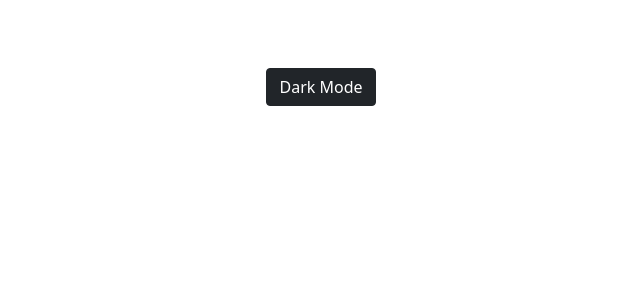
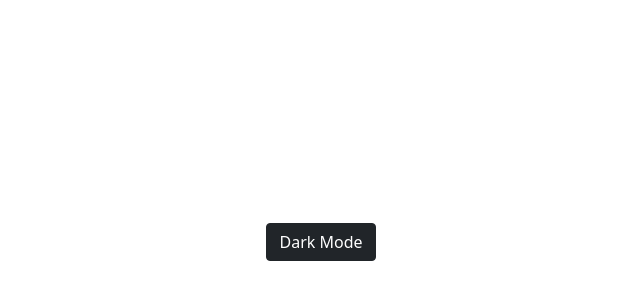
Before and after one commit to FrancoGallo/DarkMode, a plain HTML site: page index.html in a window 1280 px wide. Shown: the part 158-458 px from the top of the page, without its empty margins (319-959 px from the left). Drawn offline with nearby package versions, Linux system fonts and the light colour scheme.

Commit message:
cambio en la altura del body

```diff
--- a/css/style.css
+++ b/css/style.css
@@ -2,7 +2,7 @@
 
 /* Estilos para centrar el boton */
 body {
-    height: 489px;
+    min-height: 100vh;
     display: flex;
     justify-content: center;
     align-items: center;
```
